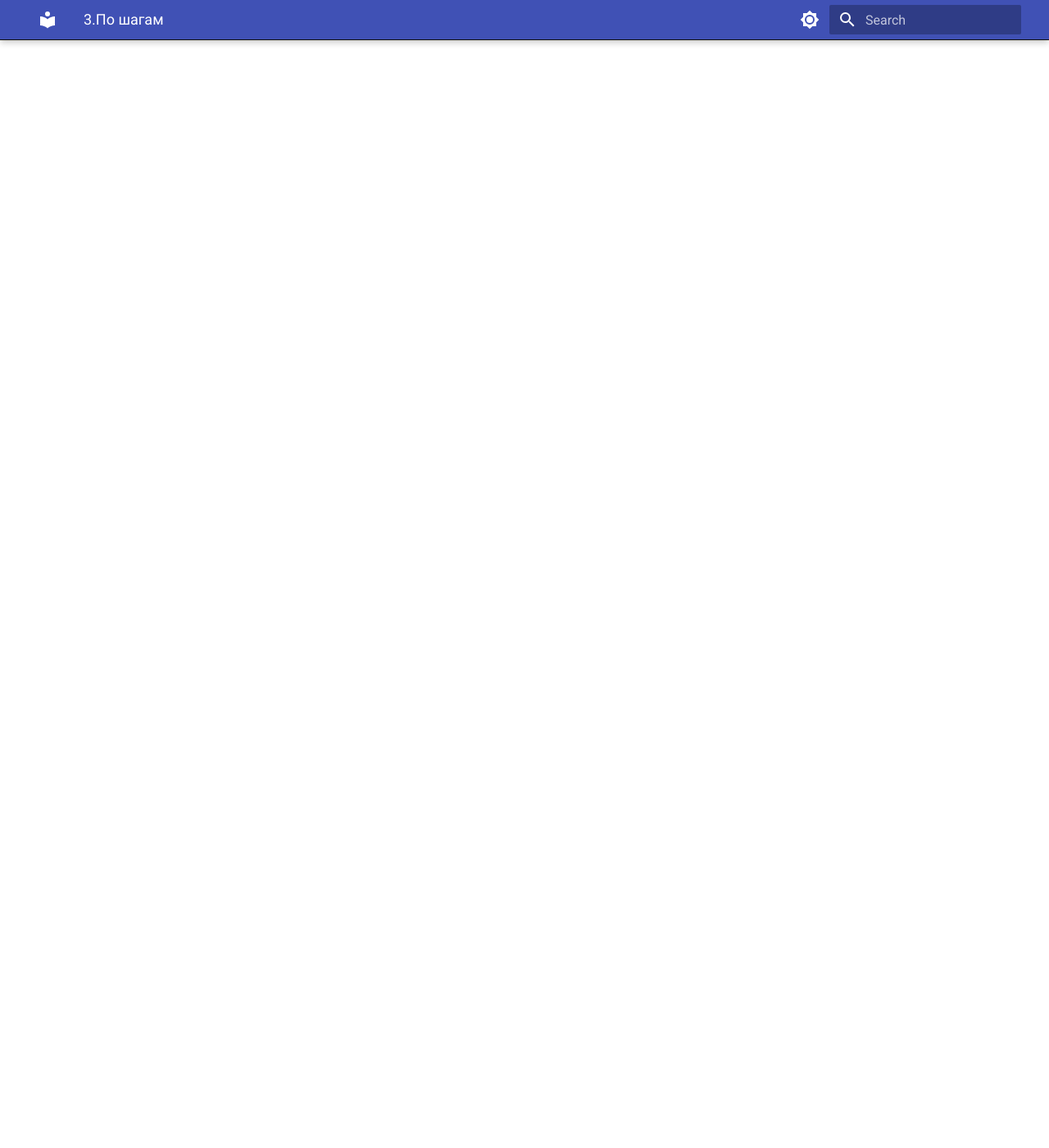
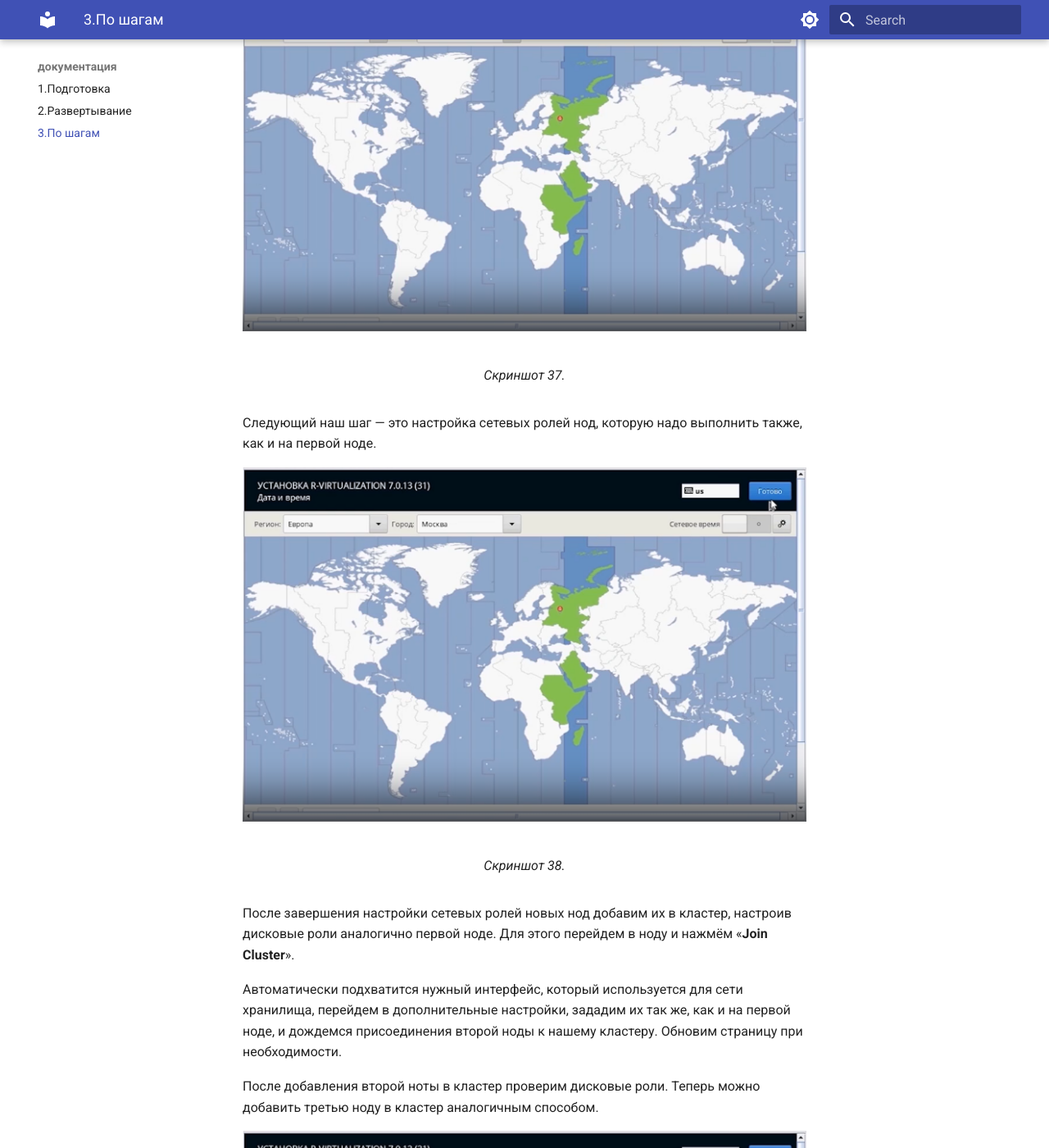
Before and after one commit to rosplat/rosplat-docs, an MkDocs documentation site: the page built from docs/decryption.md, in a window 1280 px wide and 1400 px high, scrolled down 25864 px. Shown: the whole window at 82% size. Built offline with MkDocs 1.6.1 and Material for MkDocs 9.7.7, drawn with Linux system fonts in a browser that asks for light colours; some of the changed text lies outside the part shown.

Commit message:
add screenshots 39

```diff
--- a/docs/decryption.md
+++ b/docs/decryption.md
@@ -231,3 +231,24 @@
   ![Image title](screen2.png){ width="900" }
   <figcaption>Скриншот 36.</figcaption>
 </figure>
+Добавим третью ноду по такому же принципу. Скопируем уже готовую команду, которую вводили на предыдущей ноде.
+<figure markdown="span">
+  ![Image title](screen2.png){ width="900" }
+  <figcaption>Скриншот 37.</figcaption>
+</figure>
+Следующий наш шаг — это настройка сетевых ролей нод, которую надо выполнить также, как и на первой ноде.
+<figure markdown="span">
+  ![Image title](screen2.png){ width="900" }
+  <figcaption>Скриншот 38.</figcaption>
+</figure>
+После завершения настройки сетевых ролей новых нод добавим их в кластер, настроив дисковые роли аналогично первой ноде. Для этого перейдем в ноду и нажмём «**Join Cluster**».
+
+
+Автоматически подхватится нужный интерфейс, который используется для сети хранилища, перейдем в дополнительные настройки, зададим их так же, как и на первой ноде, и дождемся присоединения второй ноды к нашему кластеру. Обновим страницу при необходимости.
+
+
+После добавления второй ноты в кластер проверим дисковые роли. Теперь можно добавить третью ноду в кластер аналогичным способом.
+<figure markdown="span">
+  ![Image title](screen2.png){ width="900" }
+  <figcaption>Скриншот 39.</figcaption>
+</figure>
```
